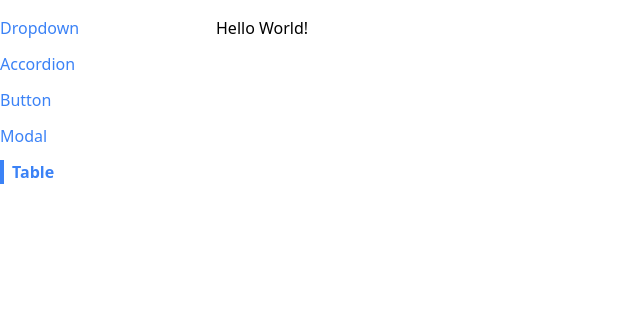
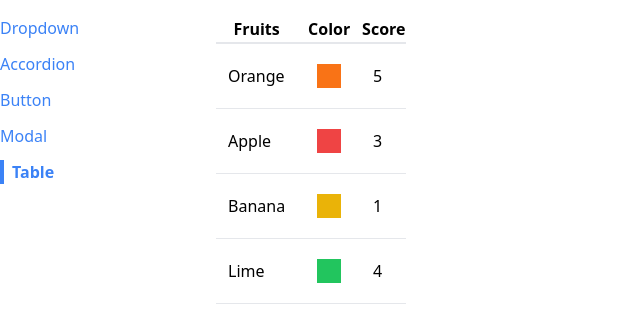
Before and after one commit to MatheusEli/comps, a React (Create React App) app: page /table in a window 1280 px wide. Shown: the top 322 px of the page, without its empty margins (0-640 px from the left). Built offline with nearby package versions, Linux system fonts and the light colour scheme.

Commit message:
table data

```diff
--- a/src/components/Table.js
+++ b/src/components/Table.js
@@ -1,5 +1,29 @@
-function Table(){
-    return <div>Hello World!</div>
+function Table({ data, config }) {
+
+    const renderedHeaders = config.map((column) => {
+        return <th key={column.label}>{column.label}</th>
+    });
+
+    const renderedRows = data.map((fruit) => {
+        return (<tr className="border-b" key={fruit.name}>
+            <td className="p-3">{fruit.name}</td>
+            <td className="p-3">
+                <div className={`p-3 m-2 ${fruit.color}`}></div>
+            </td>
+            <td className="p-3">{fruit.score}</td>
+        </tr>);
+    });
+
+    return (<table>
+        <thead className="table-auto border-spacing-2">
+            <tr className="border-b-2">
+                { renderedHeaders}
+            </tr>
+        </thead>
+        <tbody>
+            {renderedRows}
+        </tbody>
+    </table>);
 }
 
 export default Table;
--- a/src/pages/TablePage.js
+++ b/src/pages/TablePage.js
@@ -1,7 +1,20 @@
 import Table from "../components/Table";
 
 function TablePage(){
-    return <Table/>
+
+    const data = [
+        {name: 'Orange', color: 'bg-orange-500', score: 5},
+        {name: 'Apple', color: 'bg-red-500', score: 3},
+        {name: 'Banana', color: 'bg-yellow-500', score: 1},
+        {name: 'Lime', color: 'bg-green-500', score: 4}
+    ];
+
+    const config = [
+        {label: 'Fruits', render: (fruit) => fruit.name},
+        {label: 'Color'},
+        {label: 'Score'},
+    ]
+    return <Table data={data} config={config}/>
 }
 
 export default TablePage;
```
Also changed, not shown: 1 other file (tests, documents, lock files or other folders).
